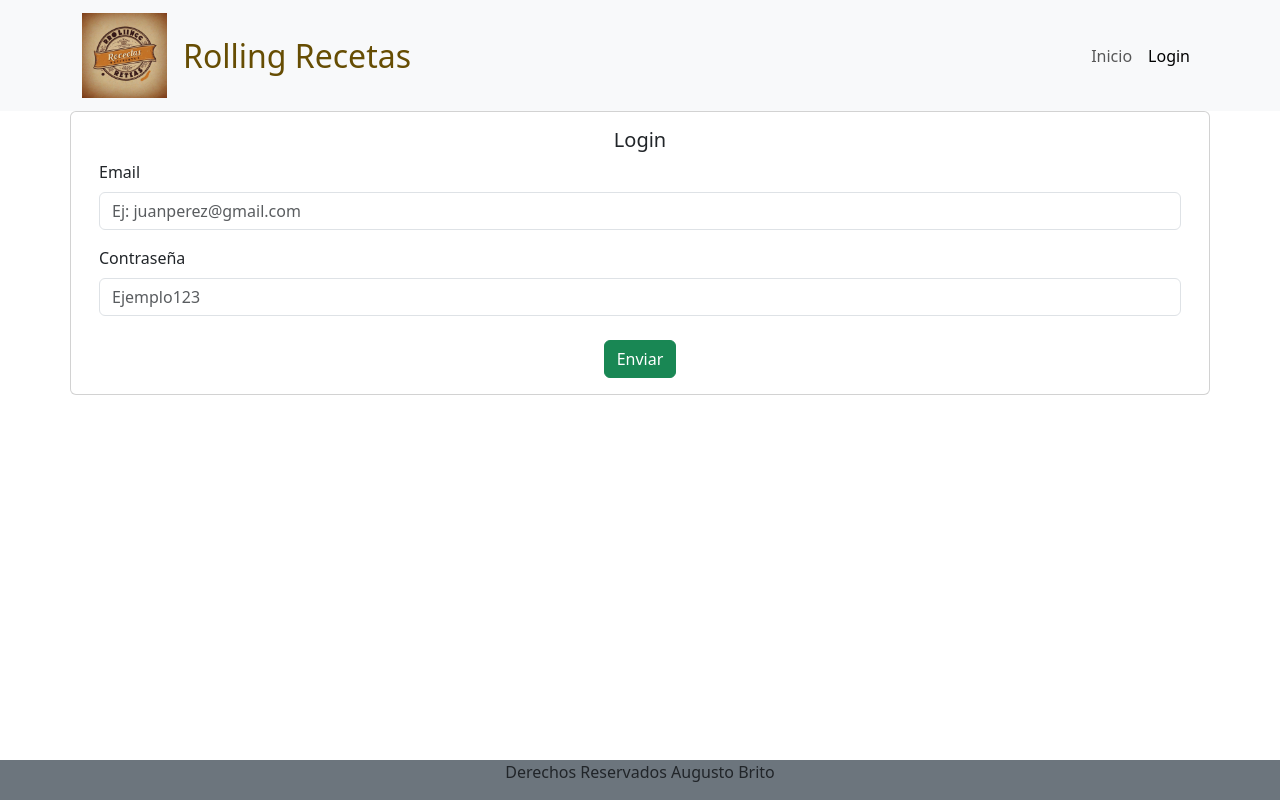
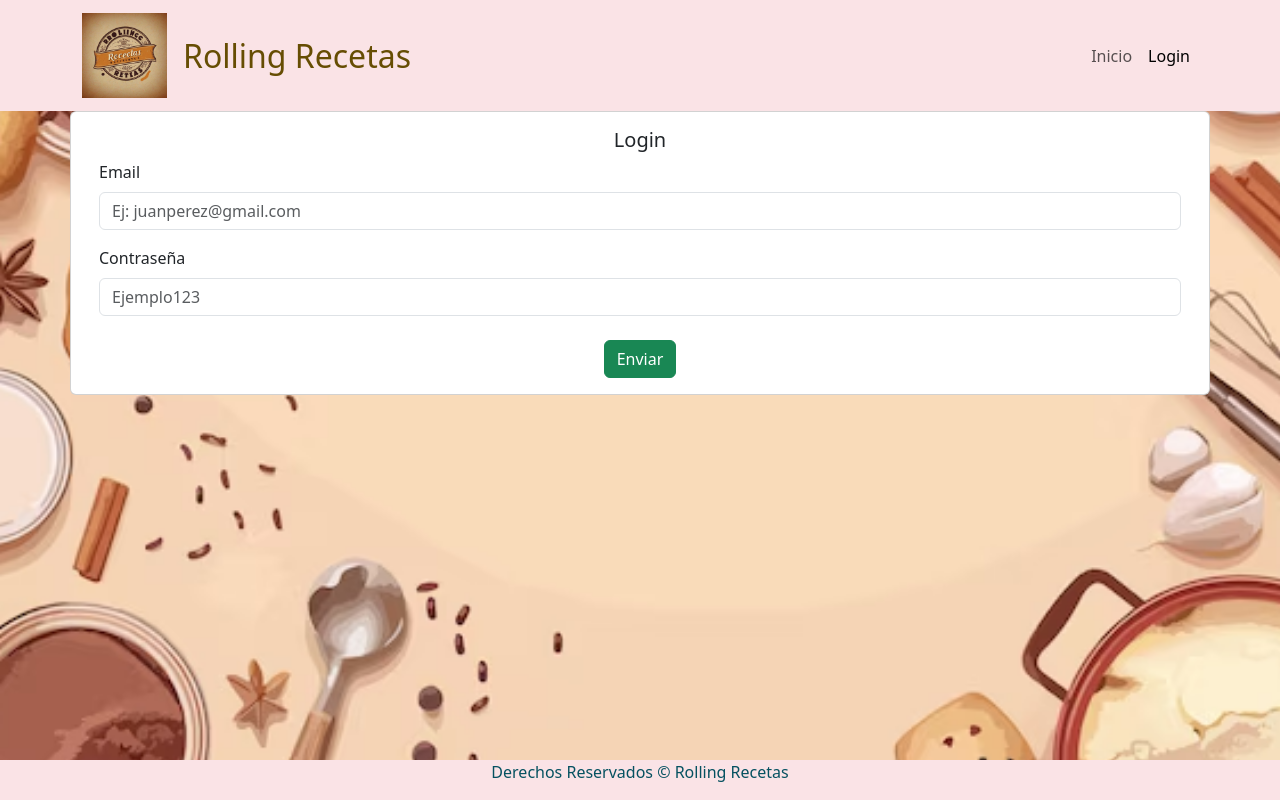
Before and after one commit to BritoAugusto/crudCocina, a React (Vite) app: page /login in a window 1280 px wide. Built offline with nearby package versions, Linux system fonts and the light colour scheme; no server answers.

Commit message:
añadimos una imagen de fondo del body, y añadimos un backgroundcolor para el footer y nav

```diff
--- a/src/App.css
+++ b/src/App.css
@@ -2,6 +2,18 @@
   display: flex;
   flex-direction: column;
   min-height: 100vh;
+}
+
+body {
+  background-image: url('./assets/fondo-pagina.avif');
+  background-size: cover; /* Ajusta la imagen para que cubra todo el fondo */
+  background-position: center; /* Centra la imagen */
+  background-repeat: no-repeat; /* Evita que la imagen se repita */
+  color: #fff; /* Color del texto; ajusta según tu diseño */
+}
+
+.bg-crud{
+  background-color: #fae3e6;
 }
 
 .sectionMain{
--- a/src/components/commons/Footer.jsx
+++ b/src/components/commons/Footer.jsx
@@ -1,8 +1,8 @@
 
 const Footer = () => {
     return (
-        <footer className="text-center  bg-secondary">
-            <p>Derechos Reservados Augusto Brito</p>
+        <footer className="text-center text-info-emphasis bg-crud">
+            <p>Derechos Reservados &copy; Rolling Recetas</p>
         </footer>
     );
 };
--- a/src/components/commons/Menu.jsx
+++ b/src/components/commons/Menu.jsx
@@ -15,7 +15,7 @@ function Menu({ setUsuarioLogueado, usuarioLogueado }) {
   }
 
   return (
-    <Navbar expand="lg" className="bg-body-tertiary">
+    <Navbar expand="lg" className="bg-crud">
       <Container>
         <Navbar.Brand as={Link} to={"/"}>
           <img
--- a/src/components/pages/Administrador.jsx
+++ b/src/components/pages/Administrador.jsx
@@ -28,7 +28,7 @@ const Administrador = () => {
   return (
     <section className="container my-3">
       <div className="d-flex justify-content-between align-items-center mt-5">
-        <h1 className="display-4 ">Tabla de Recetas</h1>
+        <h1 className="display-4 bg-secondary opacity-75 text-white fw-bold">Tabla de Recetas</h1>
         <Link className="btn btn-primary" to={"/administrador/crear"}>
           <i className="bi bi-file-earmark-plus"></i>
         </Link>
--- a/src/components/pages/DetalleReceta.jsx
+++ b/src/components/pages/DetalleReceta.jsx
@@ -28,16 +28,16 @@ useEffect(()=>{
       </Col>
 
       <Col md={6} lg={6} className="mb-3">
-        <Card className="h-100 text-center">
+        <Card className="h-100 text-center opacity-75">
           <Card.Body>
             <Card.Title className="primary-font">{receta.nombreReceta}</Card.Title>
-            <p className="text-secondary-emphasis">{receta.categoria}</p>
+            <p className="text-secondary-emphasis fw-bold">{receta.categoria}</p>
             <h5>Ingredientes</h5>
-            <Card.Text className="text-warning-emphasis">
+            <Card.Text className="text-warning-emphasis fw-bold">
               {receta.ingredientes}
                </Card.Text>
               <h5>Preparación</h5>
-              <Card.Text className="text-info-emphasis">
+              <Card.Text className="text-info-emphasis fw-bold">
               {receta.preparacion}
             </Card.Text>
           </Card.Body>
```
Also changed, not shown: src/assets/fondo-pagina.avif (added).
